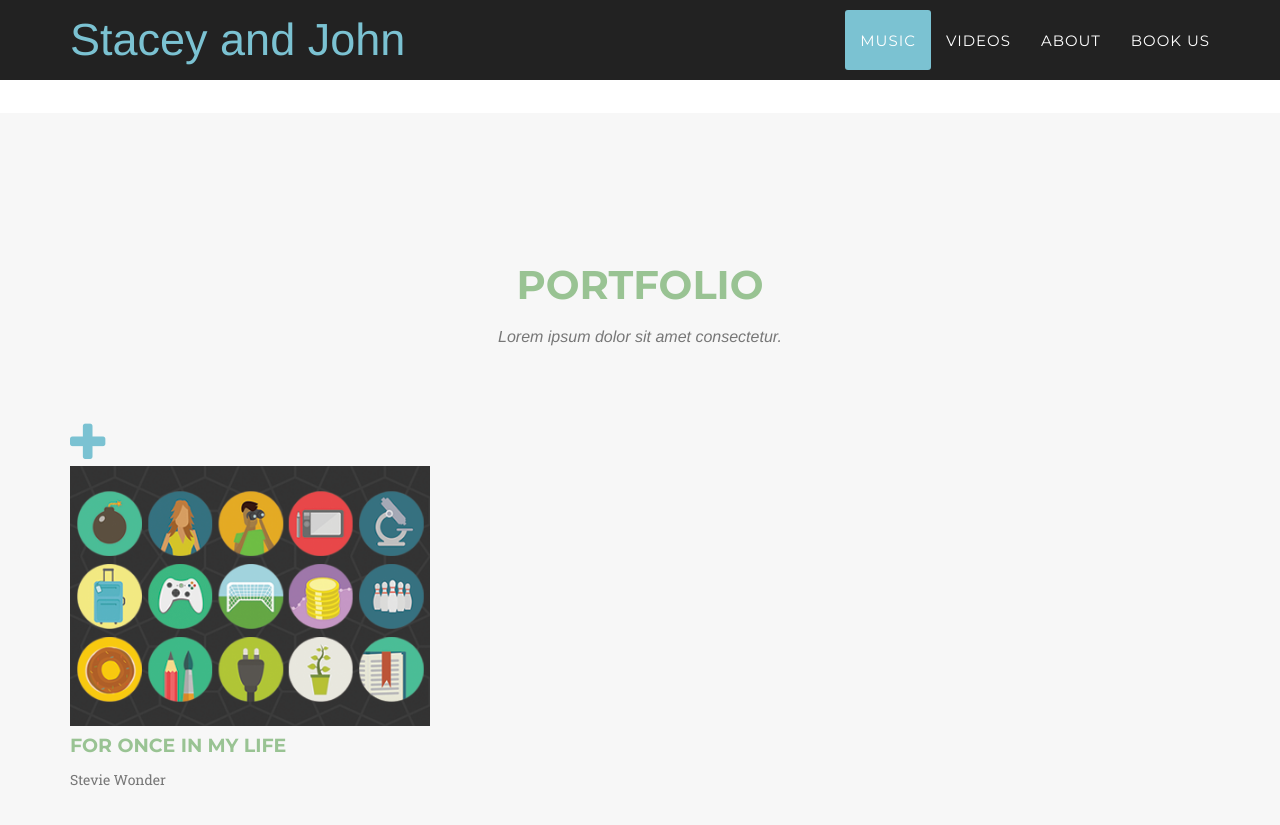
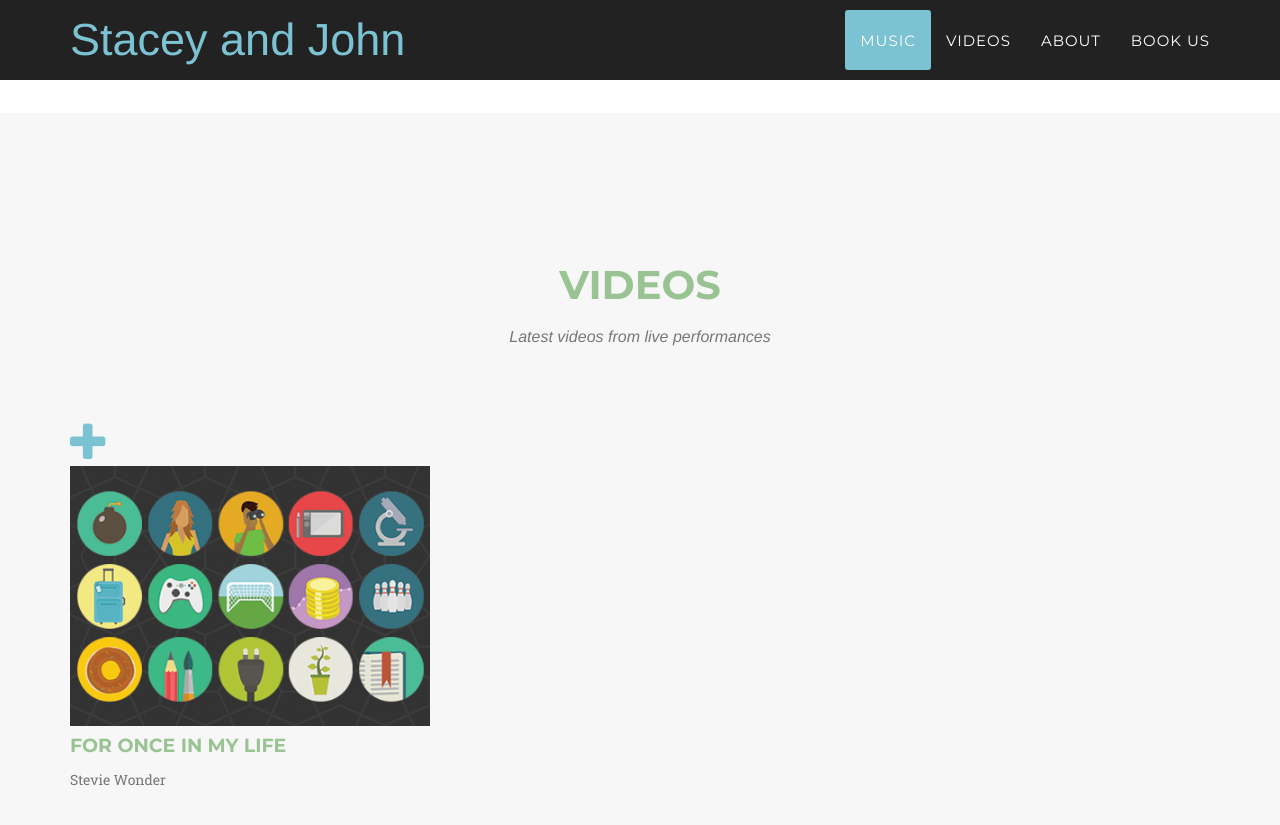
Before and after one commit to staceyandjohn/staceyandjohn, a Jekyll site: the page built from index.html, in a window 1280 px wide and 900 px high, scrolled down 1357 px. Shown: the top 825 px of the window. Built offline with Jekyll 4.4.1, drawn with Linux system fonts in a browser that asks for light colours; some web fonts are replaced.

Commit message:
Video section

```diff
--- a/_includes/portfolio_grid.html
+++ b/_includes/portfolio_grid.html
@@ -3,8 +3,8 @@
         <div class="container">
             <div class="row">
                 <div class="col-lg-12 text-center">
-                    <h2 class="section-heading">Portfolio</h2>
-                    <h3 class="section-subheading text-muted">Lorem ipsum dolor sit amet consectetur.</h3>
+                    <h2 class="section-heading">Videos</h2>
+                    <h3 class="section-subheading text-muted">Latest videos from live performances</h3>
                 </div>
             </div>
             <div class="row">
```
Also changed, not shown: 4 other files.
